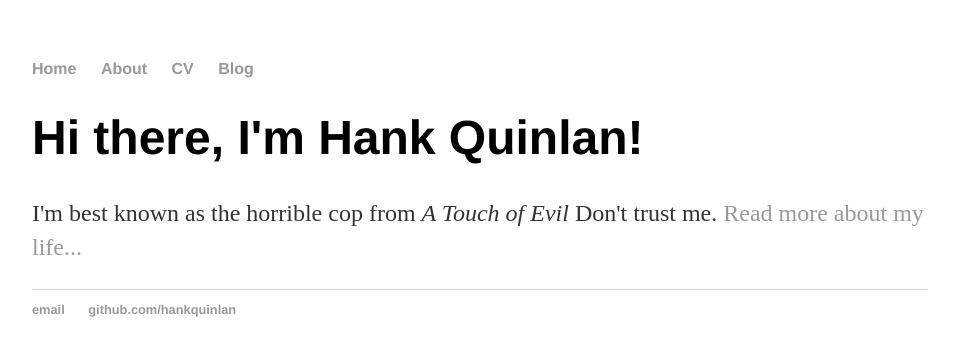
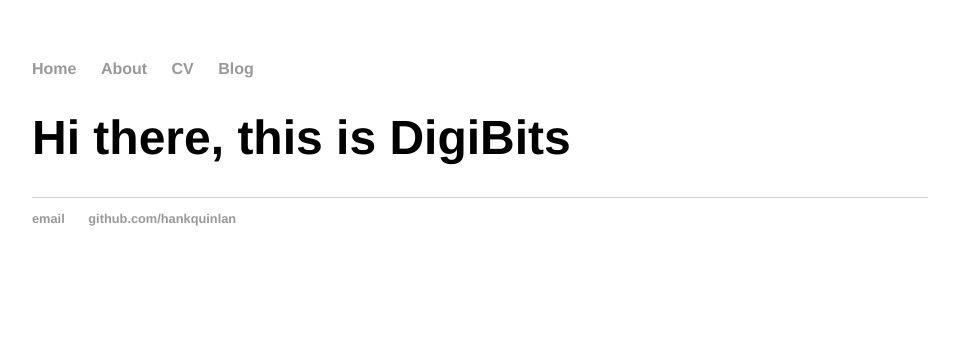
Before and after one commit to digibits/digibits.github.io, a Jekyll site: the page built from index.html, in a window 1280 px wide. Shown: the top 356 px of the page, without its empty margins (160-1115 px from the left). Built offline with Jekyll 4.4.1, drawn with Linux system fonts in a browser that asks for light colours.

Commit message:
Updated index.html

```diff
--- a/index.html
+++ b/index.html
@@ -3,6 +3,7 @@ layout: default
 title: Hank Quinlan, Horrible Cop
 ---
 <div class="blurb">
-	<h1>Hi there, I'm Hank Quinlan!</h1>
-	<p>I'm best known as the horrible cop from <em>A Touch of Evil</em> Don't trust me. <a href="/about">Read more about my life...</a></p>
-</div><!-- /.blurb -->
+	<h1>
+	    Hi there,  this is DigiBits
+	</h1>
+</div>
```
